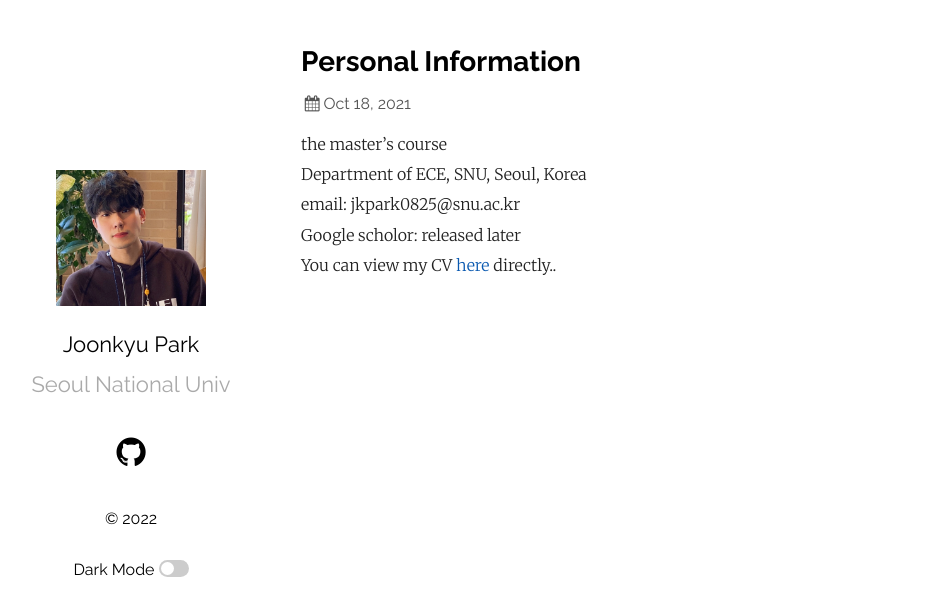
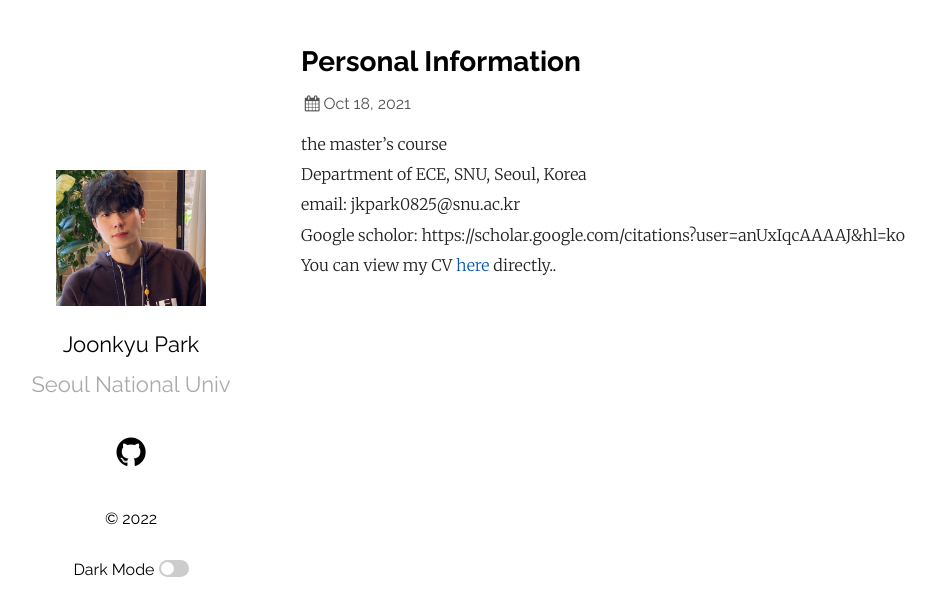
Before and after one commit to jkpark0825/jkpark0825_2.github.io, a Jekyll site: the page built from _posts/2019-03-23-welcome-to-jekyll.markdown, in a window 1280 px wide. Shown: the top 616 px of the page, without its empty margins (54-990 px from the left). Built offline with Jekyll 4.4.1, drawn with Linux system fonts in a browser that asks for light colours.

Commit message:
Update 2019-03-23-welcome-to-jekyll.markdown

```diff
--- a/_posts/2019-03-23-welcome-to-jekyll.markdown
+++ b/_posts/2019-03-23-welcome-to-jekyll.markdown
@@ -6,5 +6,5 @@ date:   2021-10-18
 the master's course\\
 Department of ECE, SNU, Seoul, Korea\\
 email: jkpark0825@snu.ac.kr\\
-Google scholor: released later\\
+Google scholor: https://scholar.google.com/citations?user=anUxIqcAAAAJ&hl=ko\\
 You can view my CV [here]({{https://github.com/jkpark0825/jkpark0825.github.io}}CV.pdf) directly..
```
